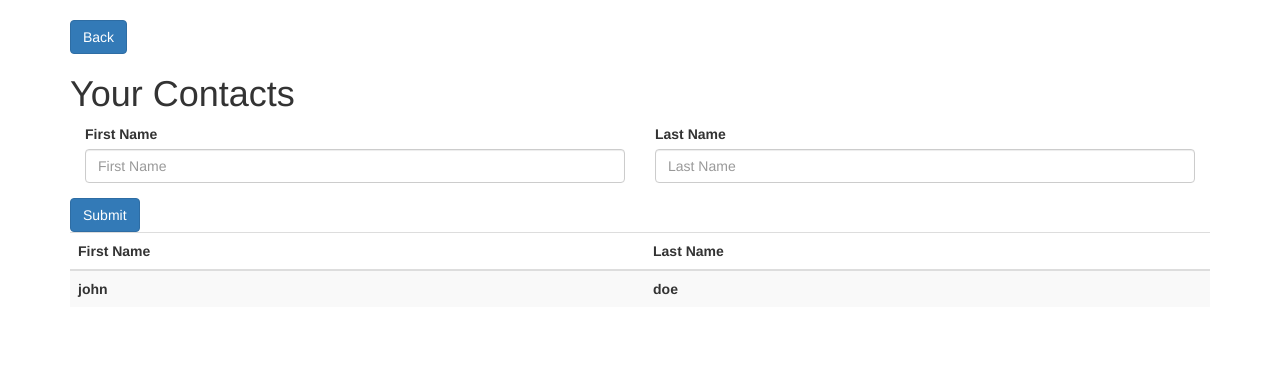
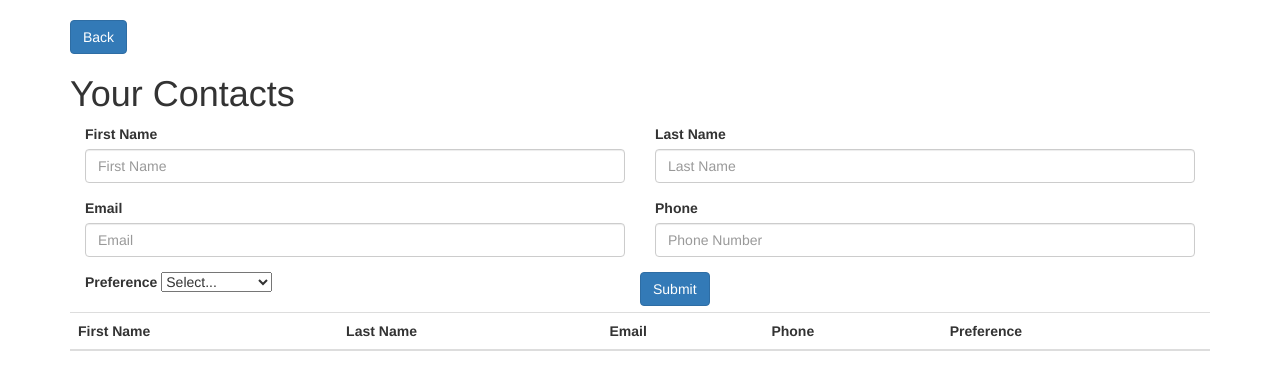
Before and after one commit to hopeg19/WebbAppFP, a Flask app: page /events/1 in a window 1280 px wide. Shown: the part 52-442 px from the top of the page. Run offline with Flask 3, Linux system fonts and the light colour scheme; data comes from the database, SQL or seed files in the repository; lists and menus that the app fills with data are empty; some libraries are stand-ins or nearby versions.

Commit message:
Added updates and fixed the display of contacts

```diff
--- a/app.py
+++ b/app.py
@@ -19,7 +19,7 @@ db = SQLAlchemy(app)
 class Event(db.Model):
 	__tablename__ = 'events'
 	id = db.Column(db.Integer, primary_key=True)
-	name = db.Column(db.String(64), unique=True)
+	name = db.Column(db.String(64))
 	contacts = db.relationship('Contact', backref='contacts')
 	def __repr__(self):
 		return '<Event %r>' % self.name
@@ -27,13 +27,11 @@ class Event(db.Model):
 class Contact(db.Model):
 	__tablename__ = 'users'
 	id = db.Column(db.Integer, primary_key=True)
-	first_name = db.Column(db.String(64), unique=True, index=True)
+	first_name = db.Column(db.String(64))
 	last_name = db.Column(db.String(64))
 	email = db.Column(db.String(64))
 	phone = db.Column(db.String(64))
-	prefers_email = db.Column(db.Boolean)
-
-
+	preference = db.Column(db.String(15))
 	event_id = db.Column(db.Integer, db.ForeignKey('events.id'))
 	def __repr__(self):
 		return '<Contact %r>' % self.first_name
@@ -63,76 +61,77 @@ def add_event(name):
 
 
 	return redirect("/")
+@app.route('/delete')
+def delete():
+	db.drop_all()
+	db.create_all()
+
+	return redirect("/")
+
+@app.route('/introductions')
+def introductions():
+
+	return render_template('introductions.html')
 
 @app.route('/events/<int:event_id>', methods=['GET', 'POST'])
 def event(event_id):
+	print(event_id)
+	if request.method == 'POST':
+		first_name = request.form['first_name']
+		last_name = request.form['last_name']
+		email = request.form['email']
+		phone = request.form['phone']
+		prefers_email = request.form['preference']
+		print("HERE\n\n\n",prefers_email)
+
+		return redirect(url_for('add_contact', first_name = first_name, last_name=last_name,
+                                        email=email, phone=phone, prefers_email=prefers_email, event_id=event_id))
+
+
 	event = Event.query.filter_by(id=event_id).first()
 	print(event)
 	if event is None:
 		return render_template('404_error.html'), 404
-	contacts = Contact.query.filter_by(id=event.id).all()
+	contacts = Contact.query.filter_by(event_id=event.id).all()
 	context = {
 		'event': event,
 		'contacts': contacts,
 	}
-
-
-	if request.method == 'POST':
-		print(request.form['first_name'])
-		first_name = request.form['first_name']
-		last_name = request.form['last_name']
-		email = request.form['email']
-		phone = request.form['phone']
-		#preference = request.form['value']
-		return redirect(url_for('add_contact', id=event_id, first_name = first_name, last_name=last_name,
-                                        email=email, phone=phone))
-		#new_contact = Contact(first_name=first_name)
-	        #db.session.add(new_contact)
-	        #db.session.commit()
-
 	contacts = Contact.query.all()
-	#context = {
-         #       'events': events'
-          #      'contacts':contacts,
-         #      }
 
 
 	return render_template('event.html', context=context)
 
 
-@app.route('/add-contact/<id>/<first_name>/<last_name>/<email>/<phone>')
-def add_contact(id, first_name, last_name, email, phone):
-	print(first_name)
-	print(id)
-	print(last_name)
-	print(email)
-	print(phone)
-	prefers_email = True
-	event_id = id
-	new_contact = Contact(id=id, first_name=first_name, last_name=last_name, email=email,
-                              phone=phone, prefers_email=prefers_email, event_id=event_id)
+@app.route('/add-contact/<first_name>/<last_name>/<email>/<phone>/<prefers_email>/<event_id>')
+def add_contact(first_name, last_name, email, phone, prefers_email, event_id):
+	event = Event.query.filter_by(id=event_id).first()
+	if event is None:
+		return redirect('page_not_found', 404)
+	print("Creating a new contact for event" , event_id)
+	print(prefers_email)
+
+	if prefers_email == 'True':
+		prefers_email = 'Email'
+
+
+	elif prefers_email == 'False':
+		prefers_email = 'Phone'
+
+	else:
+		prefers_email = 'None'
+	print(prefers_email)
+
+	new_contact = Contact(first_name=first_name, last_name=last_name, email=email,
+                              phone=phone, preference=prefers_email, event_id=event_id)
 
 	db.session.add(new_contact)
 	db.session.commit()
 
 	#return redirect("/")
-	return redirect(url_for(event, event_id=event_id))
+	return redirect(url_for('event', event_id=event_id))
 
-"""@app.route('/events/<int:event_id>', methods=['POST'])
-def add_contact(event_id):
 
-        first_name = request.form['first_name']
-        new_contact = Contact(first_name=first_name)
-        db.session.add(new_contact)
-        db.session.commit()
-
-        contacts = Contact.query.all()
-        context = {
-		'event': event,
-		'contacts': contacts,
-	}
-        return render_template('event.html', context=context)
-"""
 
 # default page for 404 error
 # e.g. undefined service: http://127.0.0.1:5000/aa
--- a/templates/event.html
+++ b/templates/event.html
@@ -6,7 +6,7 @@
     <table class="table table-striped">
         <thead>
                 <h1>Your Contacts</h1>
-                <form class="needs-validation" novalidate="" action="{{ url_for('event', event_id=context.event.id)}}" method = "post">
+                <form action = "{{ url_for('event', event_id=context.event.id)}}" method = "post">
                   <div class="col-md-6 form-group">
                     <label for="first_name" class="form-label">First Name</label>
                     <input type="text" class="form-control" id="first_name" name="first_name" placeholder="First Name">
@@ -15,11 +15,31 @@
                     <label for="last_name" class="form-label">Last Name</label>
                     <input type="text" class="form-control" id="last_name" name="last_name" placeholder="Last Name">
                   </div>
-                  <button type="submit" class="btn btn-primary" id="submit-button">Submit</button>
+		  <div class="col-md-6 form-group">
+                    <label for="email" class="form-label">Email</label>
+                    <input type="text" class="form-control" id="email" name="email" placeholder="Email">
+                  </div>
+		  <div class="col-md-6 form-group">
+                    <label for="phone" class="form-label">Phone</label>
+                    <input type="text" class="form-control" id="phone" name="phone" placeholder="Phone Number">
+                  </div>
+		  <div class="col-md-6 form-group">
+                    <label for="prefers" class="form-label">Preference</label>
+                      <select class="form-select" aria-label="Default select example" id=""placeholder="Last Name" name="preference">
+                        <option value="none" selected>Select...</option>
+                        <option value="True">Email</option>
+                        <option value="False">Phone</option>
+                        <option value="none" >No preference</option>
+                      </select>
+                  </div>
+                  <button type="submit" class="btn btn-primary">Submit</button>
               </form>
         <tr>
           <th scope="col">First Name</th>
           <th scope="col">Last Name</th>
+	  <th scope="col">Email</th>
+	  <th scope="col">Phone</th>
+	  <th scope="col">Preference</th>
         </tr>
         </thead>
         <tbody>
@@ -27,6 +47,12 @@
             <tr>
               <th scope="row">{{contact.first_name}}</th>
               <th scope="row">{{contact.last_name}}</th>
+	      <th scope="row">{{contact.email}}</th>
+	      <th scope="row">{{contact.phone}}</th>
+
+	      <th scope="row">{{contact.preference}}</th>
+
+
             </tr>
         {% endfor %}
 
--- a/templates/header.html
+++ b/templates/header.html
@@ -11,8 +11,8 @@
   </div>
     <!-- Used on a <ul> container that contains the list items with links inside a navigation bar -->
     <ul class="nav navbar-nav">
-      <li><a href="projects.html">Introductions</a></li>
-      <li><a href="about_me.html">Motivation</a></li>
+      <li><a href="{{ url_for('introductions') }}">Introductions</a></li>
+      <li><a href="motivation.html">Motivation</a></li>
     </ul>
     <button id="login-btn" class="btn btn-primary">Login</button>
 
```
Also changed, not shown: templates/introductions.html (added, +44 -0 lines).
